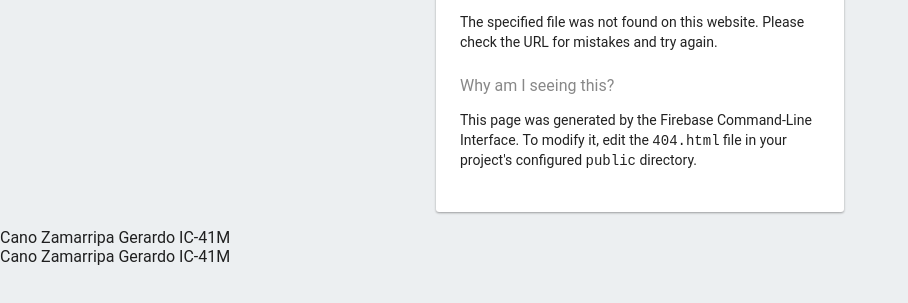
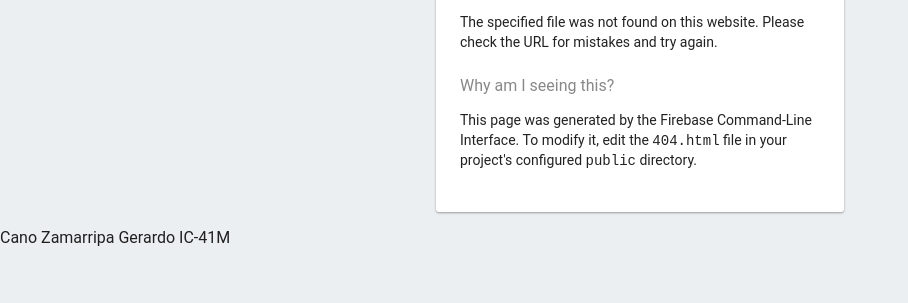
Before and after one commit to GerardoCano/proyecto1, a plain HTML site: page public/404.html in a window 1280 px wide. Shown: the part 187-490 px from the top of the page, without its empty margins (0-908 px from the left). Drawn offline with Linux system fonts and the light colour scheme.

Commit message:
primer commit

```diff
--- a/public/404.html
+++ b/public/404.html
@@ -31,5 +31,4 @@
     </div>
     <footer>Cano Zamarripa Gerardo IC-41M</footer>
   </body>
-  <footer>Cano Zamarripa Gerardo IC-41M</footer>
 </html>
```
Also changed, not shown: public/index.html (+0 -1 lines).
